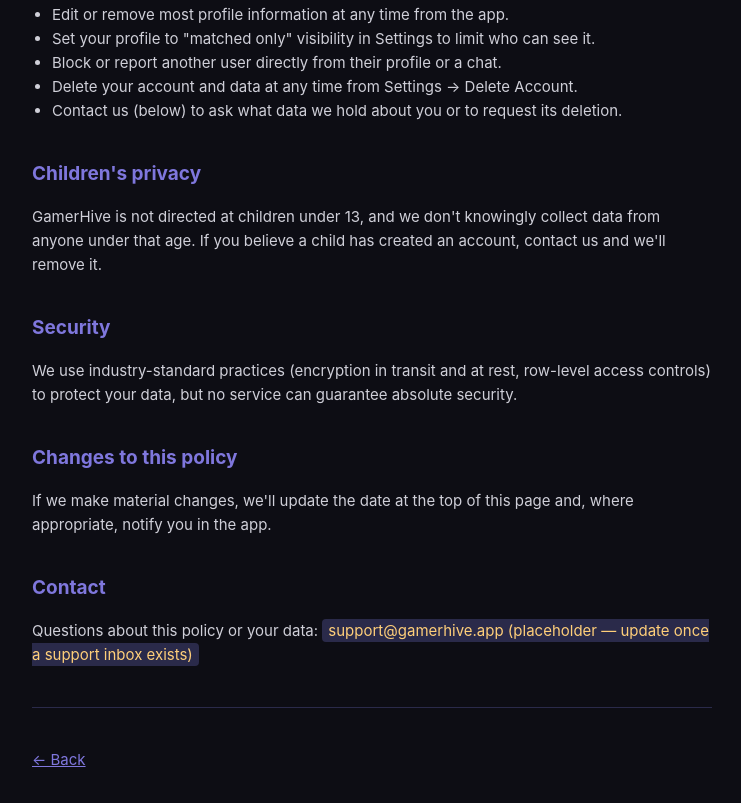
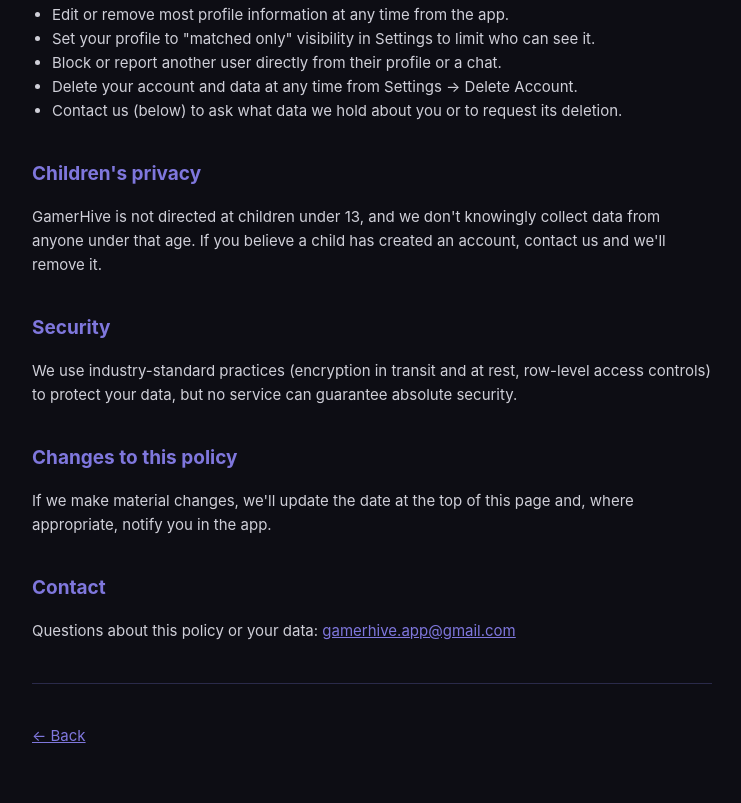
Before and after one commit to danyalbuilds/gamerhive-legal, a plain HTML site: page privacy.html in a window 1280 px wide. Shown: the part 1103-1906 px from the top of the page, without its empty margins (268-1009 px from the left). Drawn offline with Linux system fonts and the light colour scheme.

Commit message:
Add real support contact email

```diff
--- a/privacy.html
+++ b/privacy.html
@@ -50,7 +50,7 @@
   <p>If we make material changes, we'll update the date at the top of this page and, where appropriate, notify you in the app.</p>
 
   <h2>Contact</h2>
-  <p>Questions about this policy or your data: <span class="placeholder">support@gamerhive.app (placeholder — update once a support inbox exists)</span></p>
+  <p>Questions about this policy or your data: <a href="mailto:gamerhive.app@gmail.com">gamerhive.app@gmail.com</a></p>
 
   <hr>
   <p><a href="./index.html">← Back</a></p>
```
Also changed, not shown: terms.html (+1 -1 lines).
